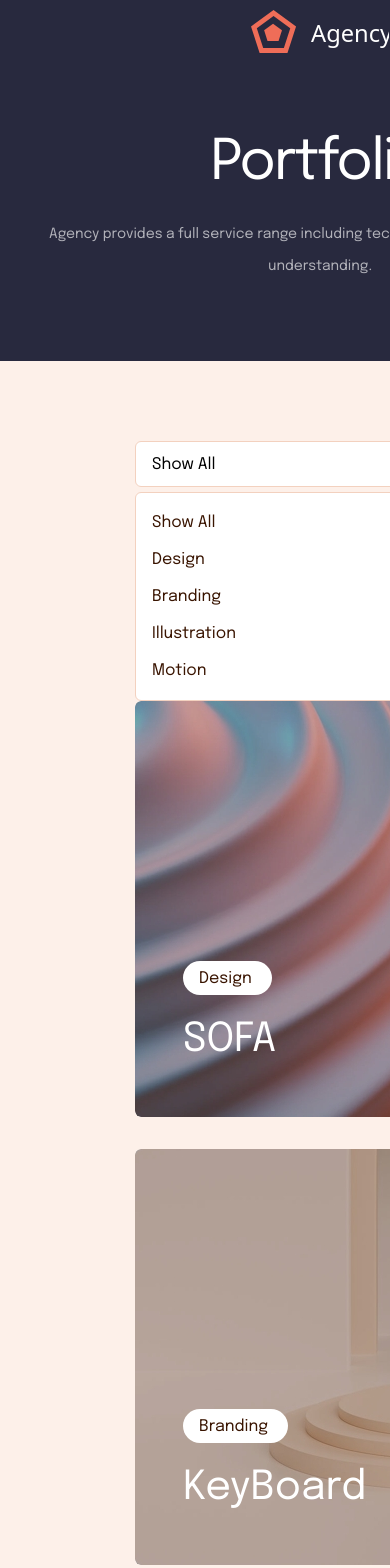
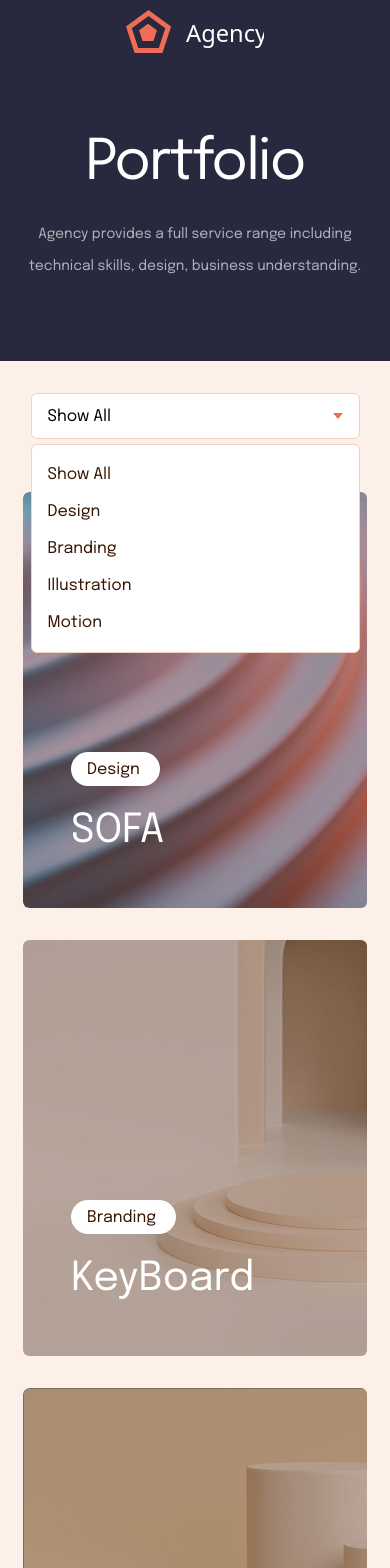
Before and after one commit to Voloshin-Sergei/jupiter_test, a React (Create React App) app: page / in a window 390 px wide. Shown: the top 1568 px of the page. Built offline with nearby package versions, Linux system fonts and the light colour scheme.

Commit message:
fix: styles

```diff
--- a/src/App.module.css
+++ b/src/App.module.css
@@ -1,5 +1,4 @@
 .app {
-  overflow: hidden;
   display: grid;
   grid-template-rows: auto 1fr;
   min-height: 100vh;
--- a/src/components/Card/Card.module.css
+++ b/src/components/Card/Card.module.css
@@ -1,26 +1,26 @@
 .card {
   position: relative;
-  width: 370px;
+  width: 100%;
   height: 416px;
+  overflow: hidden;
   border-radius: 6px;
-  overflow: hidden;
 }
 
 .card__label {
   position: absolute;
+  bottom: 122px;
   left: 48px;
-  bottom: 122px;
   padding: 9px 20px 8px 16px;
+  color: #391400;
   background-color: #fff;
-  color: #391400;
   border-radius: 19px;
   cursor: pointer;
 }
 
 .card__title {
   position: absolute;
+  bottom: 53px;
   left: 48px;
-  bottom: 53px;
   margin: 0;
   color: #fff;
   font-weight: 400;
--- a/src/components/CardList/CardList.module.css
+++ b/src/components/CardList/CardList.module.css
@@ -1,9 +1,31 @@
 .cardlist {
-  background-color: inherit;
+  display: grid;
+  grid-template-columns: repeat(4, minmax(329px, 370px));
+  gap: 32px 30px;
+  justify-items: center;
   margin: 0;
+  margin-bottom: 80px;
   padding: 0;
   list-style-type: none;
-  display: grid;
-  grid-template-columns: repeat(auto-fit, minmax(370px, 1fr));
-  gap: 32px 30px;
+  background-color: inherit;
 }
+
+@media (max-width: 1620px) {
+  .cardlist {
+    grid-template-columns: repeat(3, minmax(329px, 370px));
+  }
+}
+
+@media (max-width: 1220px) {
+  .cardlist {
+    grid-template-columns: repeat(2, minmax(329px, 370px));
+  }
+}
+
+@media (max-width: 1039px) {
+  .cardlist {
+    grid-template-columns: repeat(1, minmax(329px, 370px));
+    padding: 0 23px;
+    column-gap: 0;
+  }
+}
--- a/src/components/Categories/Categories.module.css
+++ b/src/components/Categories/Categories.module.css
@@ -1,17 +1,22 @@
+.categories {
+  position: relative;
+  padding: 80px 0 75px;
+}
+
 .categories__list {
+  display: flex;
+  gap: 63px;
+  justify-content: space-between;
+  margin: 0;
+  padding: 0;
   list-style-type: none;
-  padding: 0;
-  margin: 0;
-  display: flex;
-  justify-content: space-between;
-  gap: 63px;
 }
 
 .list__item {
   color: #391400;
-  line-height: 32px;
   font-weight: 400;
   font-size: 16px;
+  line-height: 32px;
   cursor: pointer;
 }
 
@@ -28,29 +33,32 @@
 }
 
 @media (max-width: 1039px) {
-  .categories__active {
-    display: block;
+  .categories {
+    padding: 32px 0 48px;
   }
 
   .categories__list {
+    position: absolute;
+    z-index: 1;
     flex-direction: column;
     gap: 5px;
+    width: 100%;
+    padding: 14px 16px 13px;
     background-color: #fff;
     border: 1px solid #f3d1bf;
     border-radius: 6px;
-    padding: 14px 16px 13px;
   }
 
   .categories__active {
     display: flex;
     align-items: center;
     justify-content: space-between;
+    min-width: 329px;
+    margin-bottom: 5px;
+    padding: 14px 16px 13px;
     background-color: #fff;
     border: 1px solid #f3d1bf;
     border-radius: 6px;
-    padding: 14px 16px 13px;
-    min-width: 329px;
     cursor: pointer;
-    margin-bottom: 5px;
   }
 }
--- a/src/components/Header/Header.module.css
+++ b/src/components/Header/Header.module.css
@@ -5,37 +5,37 @@
 .header__container {
   max-width: 1440px;
   margin: 0 auto;
-  padding: 16px 135px 58px 135px;
+  padding: 16px 135px 58px;
 }
 
 .header__wrapper {
   display: flex;
+  gap: 80px;
   align-items: center;
   justify-content: space-between;
-  gap: 80px;
   margin-bottom: 82px;
 }
 
 .navigation {
+  flex-grow: 1;
   align-self: flex-end;
   max-width: 522px;
-  flex-grow: 1;
 }
 
 .navigation__list {
-  padding: 0;
-  margin: 0;
-  list-style-type: none;
   display: flex;
   justify-content: space-between;
+  margin: 0;
+  padding: 0;
+  list-style-type: none;
 }
 
 .item__link {
   color: #fff;
-  text-decoration: none;
-  line-height: 32px;
   font-weight: 400;
   font-size: 16px;
+  line-height: 32px;
+  text-decoration: none;
 }
 
 .item__link:hover {
@@ -43,12 +43,12 @@
 }
 
 .header__contact {
+  padding: 14px 39px;
   color: #fff;
+  font-size: 14px;
   text-transform: uppercase;
   background-color: inherit;
-  font-size: 14px;
-  padding: 14px 39px;
-  border: 1px solid rgba(255, 255, 255, 0.29);
+  border: 1px solid rgb(255 255 255 / 29%);
   border-radius: 6px;
   cursor: pointer;
 }
@@ -60,28 +60,28 @@
 
 .header__title {
   margin: 0;
-  text-align: center;
+  margin-bottom: 34px;
   color: #fff;
-  line-height: 80px;
   font-weight: 400;
   font-size: 72px;
+  line-height: 80px;
   letter-spacing: -2px;
-  margin-bottom: 34px;
+  text-align: center;
 }
 
 .header__description {
   max-width: 620px;
   margin: 0 auto;
-  text-align: center;
-  color: rgba(255, 255, 255, 0.64);
-  line-height: 32px;
+  color: rgb(255 255 255 / 64%);
   font-weight: 400;
   font-size: 16px;
+  line-height: 32px;
+  text-align: center;
 }
 
 @media (max-width: 1039px) {
   .header__container {
-    padding: 9.6px 23px 79px 23px;
+    padding: 9.6px 23px 79px;
   }
 
   .header__wrapper {
@@ -98,9 +98,9 @@
   }
 
   .header__title {
+    margin-bottom: 22px;
+    font-size: 56px;
     line-height: 64px;
-    font-size: 56px;
-    margin-bottom: 22px;
   }
 
   .header__description {
--- a/src/components/Main/Main.jsx
+++ b/src/components/Main/Main.jsx
@@ -7,10 +7,8 @@ import styles from './Main.module.css';
 export const Main = () => {
   return (
     <main className={styles.main}>
-      <div className={styles.main__container}>
-        <Categories categories={data.categories} />
-        <CardList categories={data.categories} cards={data.cards} />
-      </div>
+      <Categories categories={data.categories} />
+      <CardList categories={data.categories} cards={data.cards} />
     </main>
   );
 };
--- a/src/components/Main/Main.module.css
+++ b/src/components/Main/Main.module.css
@@ -1,12 +1,6 @@
 .main {
+  display: flex;
+  flex-direction: column;
+  align-items: center;
   background-color: #fdf0e9;
 }
-
-.main__container {
-  max-width: 1440px;
-  margin: 0 auto;
-  padding: 80px 135px 184px 135px;
-  display: flex;
-  flex-direction: column;
-  justify-content: center;
-}
--- a/src/index.css
+++ b/src/index.css
@@ -1,9 +1,9 @@
 * {
+  box-sizing: border-box;
   transition: all 0.3s ease;
-  box-sizing: border-box;
 }
 
 body {
   margin: 0;
-  font-family: 'Epilogue', sans-serif;
+  font-family: Epilogue, sans-serif;
 }
```
Also changed, not shown: package.json (+11 -1 lines), .stylelintrc.js (added), 1 other file (tests, documents, lock files or other folders).
